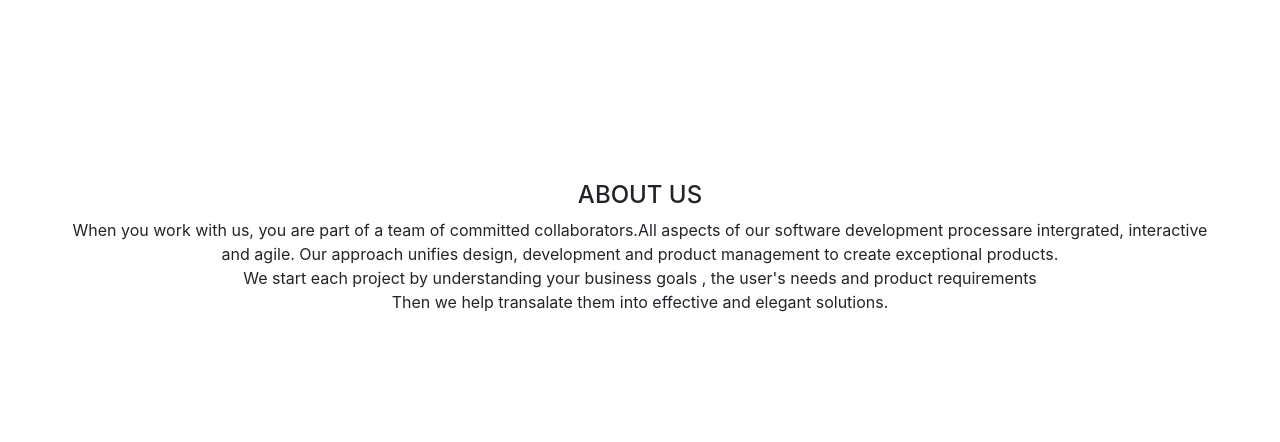
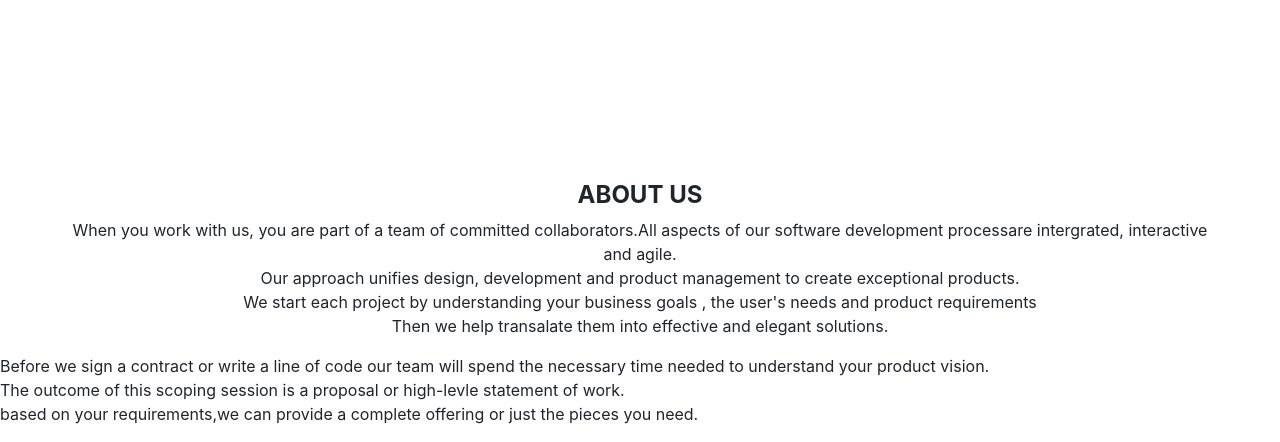
Before and after one commit to njeriigxx/Delani-Studio, a plain HTML site: page index.html in a window 1280 px wide. Shown: the part 619-1061 px from the top of the page. Before the commit the page ends 949 px from the top, so only its background shows below. Drawn offline with nearby package versions, Linux system fonts and the light colour scheme.

Commit message:
Add div class services  and paragraphs

```diff
--- a/index.html
+++ b/index.html
@@ -19,12 +19,18 @@
     <img src="Images/mouse_click.png" alt="">
     </div></center>
     <div class="about-us">
-        <h4>ABOUT US</h4>
+        <h4><b>ABOUT US</b></h4>
         <p>When you work with us, you are part of a team of committed collaborators.All aspects of our software development processare intergrated, interactive <br>
-                                                                              and agile.
+                                                                              and agile. <br>
             Our approach unifies design, development and product management to create exceptional products. <br>
             We start each project by understanding your business goals , the user's needs and product requirements <br>
             Then we help transalate them into effective and elegant solutions.</p>
+    </div>
+    <div class="services">
+        <p>Before we sign a contract or write a line of code our team will spend the necessary time needed to understand your product vision. <br>
+                            The outcome of this scoping session is a proposal or high-levle statement of work. <br>
+                         based on your requirements,we can provide a complete offering or just the pieces you need.
+        </p>
 
     </div>
 
```
